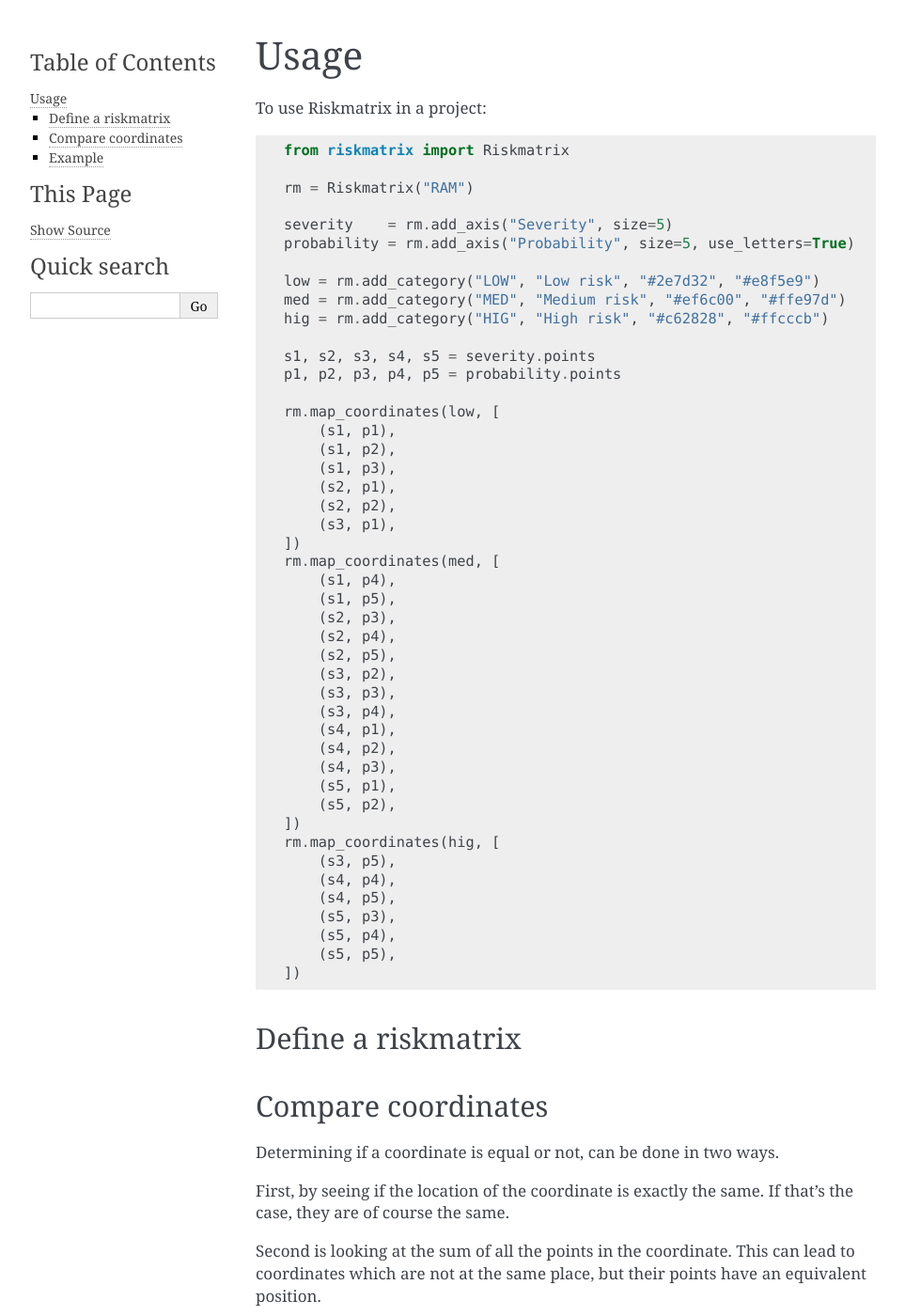
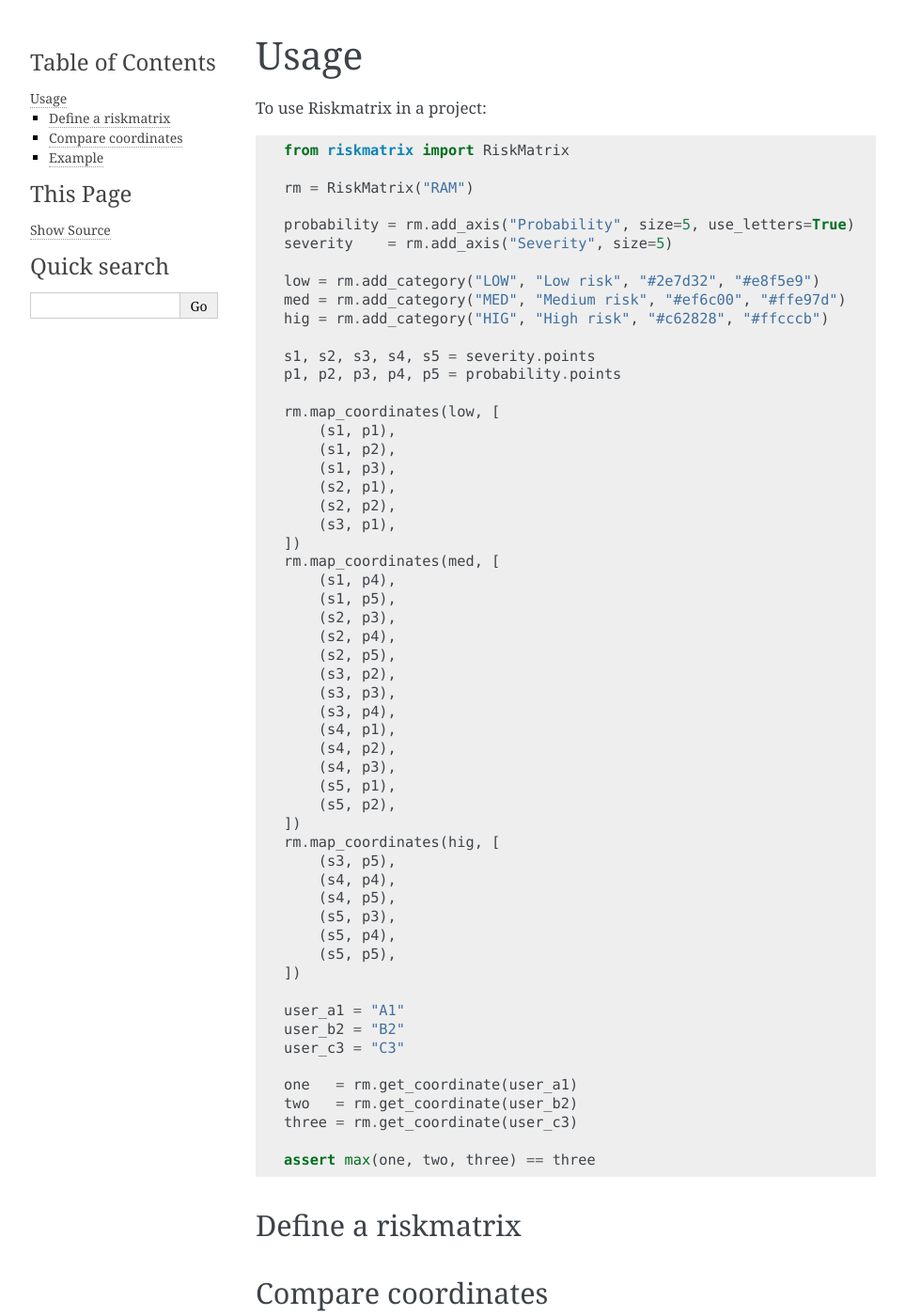
Before and after one commit to slicerisk/riskmatrix, a Sphinx documentation site: the page built from docs/usage.rst, in a window 1280 px wide and 1400 px high. Shown: the whole window at 94% size, without its empty margins (148-1111 px from the left). Built offline with Sphinx 7.4.7, drawn with Linux system fonts in a browser that asks for light colours.

Commit message:
Fix documentation code errors.

```diff
--- a/docs/usage.rst
+++ b/docs/usage.rst
@@ -4,12 +4,12 @@ Usage
 
 To use Riskmatrix in a project::
 
-    from riskmatrix import Riskmatrix
+    from riskmatrix import RiskMatrix
 
-    rm = Riskmatrix("RAM")
+    rm = RiskMatrix("RAM")
 
+    probability = rm.add_axis("Probability", size=5, use_letters=True)
     severity    = rm.add_axis("Severity", size=5)
-    probability = rm.add_axis("Probability", size=5, use_letters=True)
 
     low = rm.add_category("LOW", "Low risk", "#2e7d32", "#e8f5e9")
     med = rm.add_category("MED", "Medium risk", "#ef6c00", "#ffe97d")
@@ -50,6 +50,16 @@ To use Riskmatrix in a project::
         (s5, p5),
     ])
 
+    user_a1 = "A1"
+    user_b2 = "B2"
+    user_c3 = "C3"
+
+    one   = rm.get_coordinate(user_a1)
+    two   = rm.get_coordinate(user_b2)
+    three = rm.get_coordinate(user_c3)
+
+    assert max(one, two, three) == three
+
 Define a riskmatrix
 -------------------
 
```
